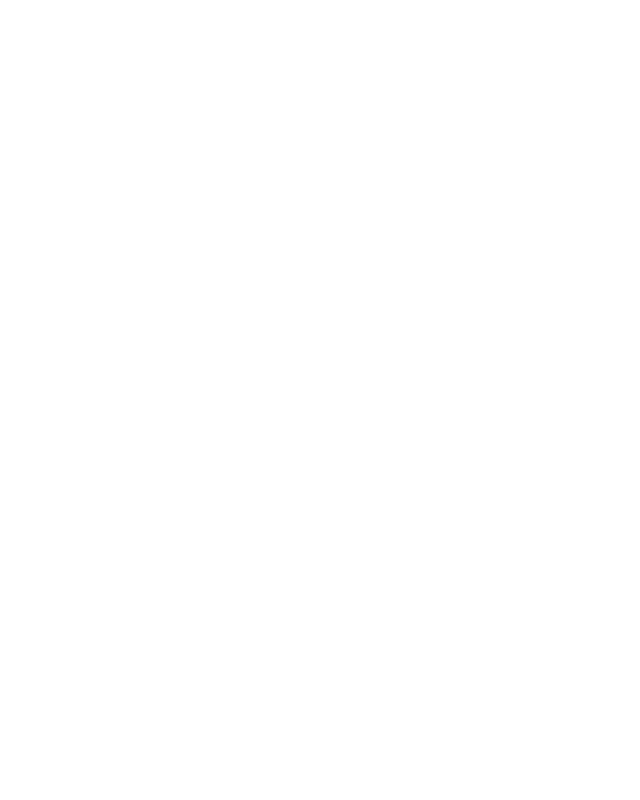
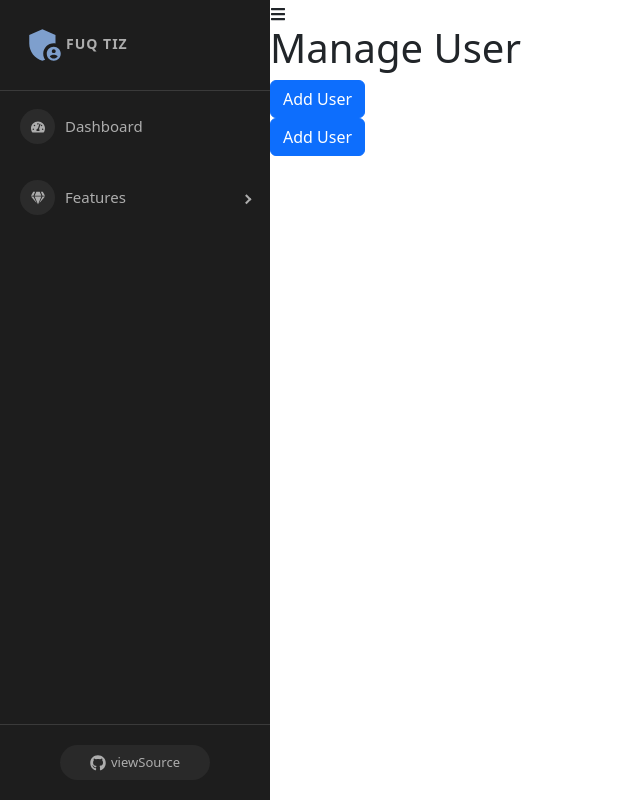
Before and after one commit to phtin1509/QuizzApp, a React (Create React App) app: page /admin/manage-users in a window 1280 px wide. Before the commit this address had no page. Shown: the whole page, without its empty margins (0-640 px from the left). Built offline with nearby package versions, Linux system fonts and the light colour scheme.

Commit message:
UI add new user

```diff
--- a/src/components/Admin/Admin.js
+++ b/src/components/Admin/Admin.js
@@ -1,17 +1,22 @@
 import Sidebar from "./Sidebar";
 import "./Admin.scss"
-import {FaBars} from "react-icons/fa";
-import {useState} from "react";
-
+import { FaBars } from "react-icons/fa";
+import { useState } from "react";
+import { Outlet } from "react-router-dom";
 const Admin = (props) => {
     const [collapsed, setCollapsed] = useState(false);
     return (
         <div className="admin-container">
             <div className="sidebar-container">
-                <Sidebar collapsed={collapsed}/>
+                <Sidebar collapsed={collapsed} />
             </div>
             <div className="admin-content">
-                <FaBars onClick={() => setCollapsed(!collapsed)}/>
+                <div className="admin-header">
+                    <FaBars onClick={() => setCollapsed(!collapsed)}/>
+                </div>
+                <div className="admin-main">
+                    <Outlet/>
+                </div>
             </div>
         </div>
     );
--- a/src/components/Admin/Admin.scss
+++ b/src/components/Admin/Admin.scss
@@ -32,4 +32,13 @@
               }
         }
     }
+
+    .admin-content{
+      .admin-header{
+        border: 5px red;
+      }
+      .admin-content{
+        border: 5px blue;
+      }
+    }
 }
--- /dev/null
+++ b/src/components/Admin/Content/Dashboard.js
@@ -0,0 +1,9 @@
+const Dashboard = (props) => {
+    return (
+        <div>
+            <h1>Dashboard</h1>
+        </div>
+    )
+}
+
+export default Dashboard;
--- /dev/null
+++ b/src/components/Admin/Content/ManageUser.js
@@ -0,0 +1,20 @@
+import ModalCreateUser from "./ModalCreateUser";
+
+
+const ManageUser = (props) => {
+    return (
+        <div className="manage-users-container">
+            <div className="title">
+                <h1>Manage User</h1>
+            </div>
+            <div className="users-content">
+                <button className="btn btn-primary">Add User</button>
+            </div>
+            <div className="users-list">
+                <ModalCreateUser />
+            </div>
+        </div>
+    )
+}
+
+export default ManageUser;
--- /dev/null
+++ b/src/components/Admin/Content/ModalCreateUser.js
@@ -0,0 +1,63 @@
+import { useState } from 'react';
+import Button from 'react-bootstrap/Button';
+import Modal from 'react-bootstrap/Modal';
+
+const ModalCreateUser = () => {
+    const [show, setShow] = useState(false);
+
+    const handleClose = () => setShow(false);
+    const handleShow = () => setShow(true);
+
+    return (
+        <>
+            <Button variant="primary" onClick={handleShow}>
+                Add User
+            </Button>
+
+            <Modal show={show} onHide={handleClose} size='xl' backdrop="static">
+                <Modal.Header closeButton>
+                    <Modal.Title>Add New User</Modal.Title>
+                </Modal.Header>
+                <Modal.Body>
+                    <form className="row g-3">
+                        <div className="col-md-6">
+                            <label className="form-label">Email</label>
+                            <input type="email" className="form-control" />
+                        </div>
+                        <div className="col-md-6">
+                            <label className="form-label">Password</label>
+                            <input type="password" className="form-control" />
+                        </div>
+                        <div className="col-md-6">
+                            <label className="form-label">Username</label>
+                            <input type="text" className="form-control" />
+                        </div>
+                        <div className="col-md-4">
+                            <label className="form-label">Role</label>
+                            <select id="inputState" className="form-select">
+                                <option selected>USER</option>
+                                <option>ADMIN</option>
+                            </select>
+                        </div>
+                        <div className='col-md-12'>
+                            <label className="form-label">Image</label>
+                            <input type="file" className="form-control" />
+                        </div>
+                    </form>
+                </Modal.Body>
+                <Modal.Footer>
+                    <Button variant="secondary" onClick={handleClose}>
+                        Close
+                    </Button>
+                    <Button variant="primary" onClick={handleClose}>
+                        Save Changes
+                    </Button>
+                </Modal.Footer>
+            </Modal>
+        </>
+    );
+}
+
+
+
+export default ModalCreateUser;
--- a/src/components/Admin/Sidebar.js
+++ b/src/components/Admin/Sidebar.js
@@ -8,6 +8,7 @@
 } from 'react-pro-sidebar';
 import sidebarBg from '../../assets/bg2.jpg';
 import { MdAdminPanelSettings } from "react-icons/md";
+import { Link } from 'react-router-dom';
 
 
 const Sidebar = ({ image, collapsed, rtl, toggled, handleToggleSidebar }) => {
@@ -46,6 +47,7 @@
                         // suffix={<span className="badge red">New</span>}
                         >
                             Dashboard
+                            <Link to="/admin" />
                         </MenuItem>
                         {/* <MenuItem icon={<FaGem />}> Component</MenuItem> */}
                     </Menu>
@@ -56,7 +58,9 @@
                             icon={<FaGem />}
                             title="Features"
                         >
-                            <MenuItem> Quản lý User</MenuItem>
+                            <MenuItem> Quản lý User
+                            <Link to="/admin/manage-users" />
+                            </MenuItem>
                             <MenuItem> Quản lý bài Quizz</MenuItem>
                             <MenuItem> Quản lý câu hỏi</MenuItem>
                         </SubMenu>
--- a/src/index.js
+++ b/src/index.js
@@ -6,6 +6,9 @@
 import User from './components/User/User';
 import Admin from './components/Admin/Admin';
 import Home from './components/Home/Home';
+import Dashboard from './components/Admin/Content/Dashboard';
+import ManageUser from './components/Admin/Content/ManageUser';
+
 const root = ReactDOM.createRoot(document.getElementById('root'));
 root.render(
   <React.StrictMode>
@@ -15,7 +18,10 @@
           <Route index element={<Home/>}/>
           <Route path="users" element={<User/>} />
         </Route>
-        <Route path="admin" element={<Admin/>} />
+        <Route path="admin" element={<Admin/>}>
+          <Route index element={<Dashboard/>}/>
+          <Route path="manage-users" element={<ManageUser/>} />
+        </Route>
       </Routes>
     </BrowserRouter>
   </React.StrictMode>
```
